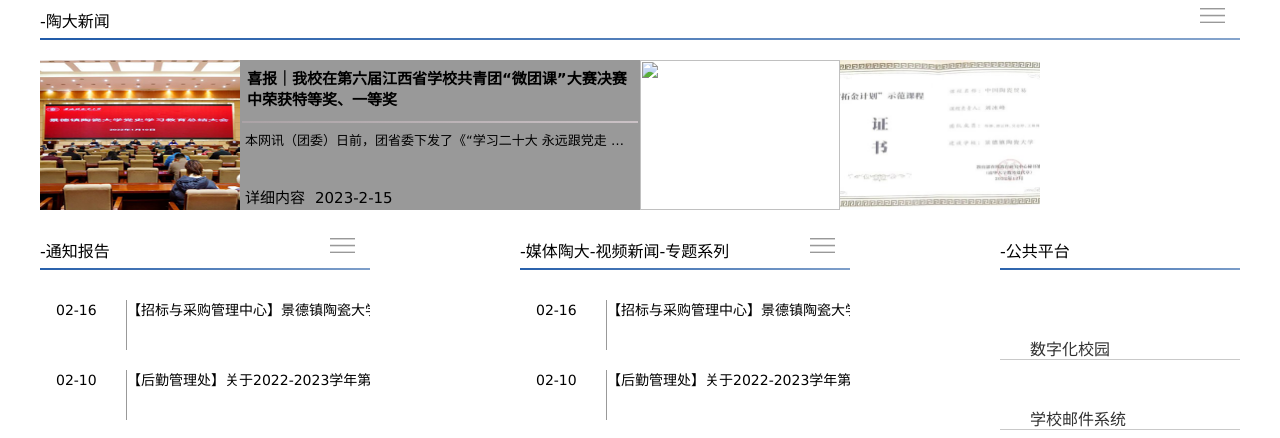
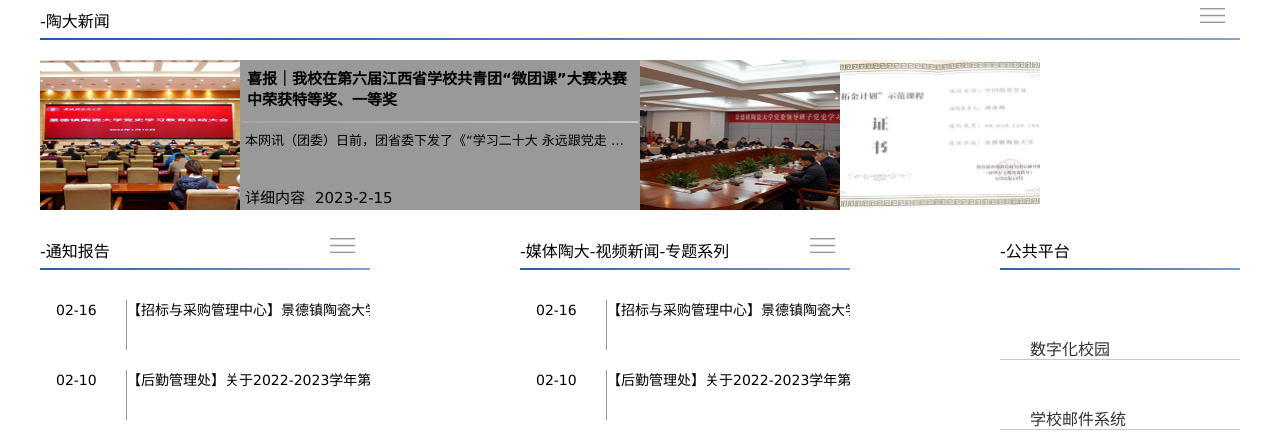
Before and after one commit to DynamicYang/HomePage, a plain HTML site: page index.html in a window 1280 px wide. Shown: the part 662-1100 px from the top of the page. Drawn offline with Linux system fonts and the light colour scheme.

Commit message:
Update index.html

```diff
--- a/index.html
+++ b/index.html
@@ -108,7 +108,7 @@
 							<p style="padding: 5px; font-size: 13px;height: 40px;overflow: hidden; text-overflow:ellipsis; white-space: nowrap; -webkit-line-clamp: 2;">本网讯（团委）日前，团省委下发了《“学习二十大 永远跟党走 奋进新征程”第六届江西省学校共青团“微团课”大赛》比赛结果的通报。陶大青年教师团队（团队成员：岑雪...</p>
 							<div class="xiangxi"><span >详细内容</span><span  class="xiangxi1">2023-2-15</span></div>
 						</div>
-						<div><img src="../官网/img/陶大新闻图3_.png" alt=""></div>
+						<div><img src="../img/陶大新闻图3_.png" alt=""></div>
 						<div><img src="./img/3D9FA128F92CD17F7655D98BDEE_47DE1C76_41D4.jpg" alt=""></div>
 					</div>
 					</div>
```
